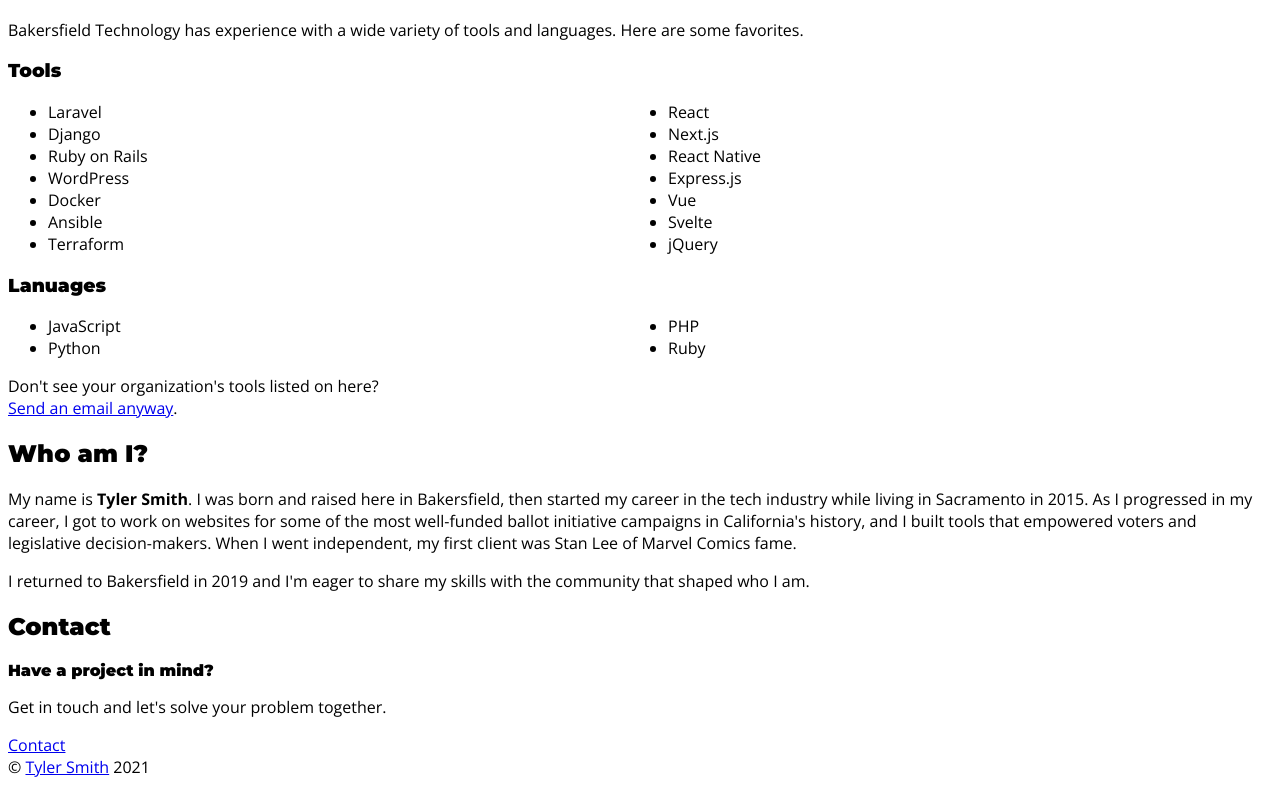
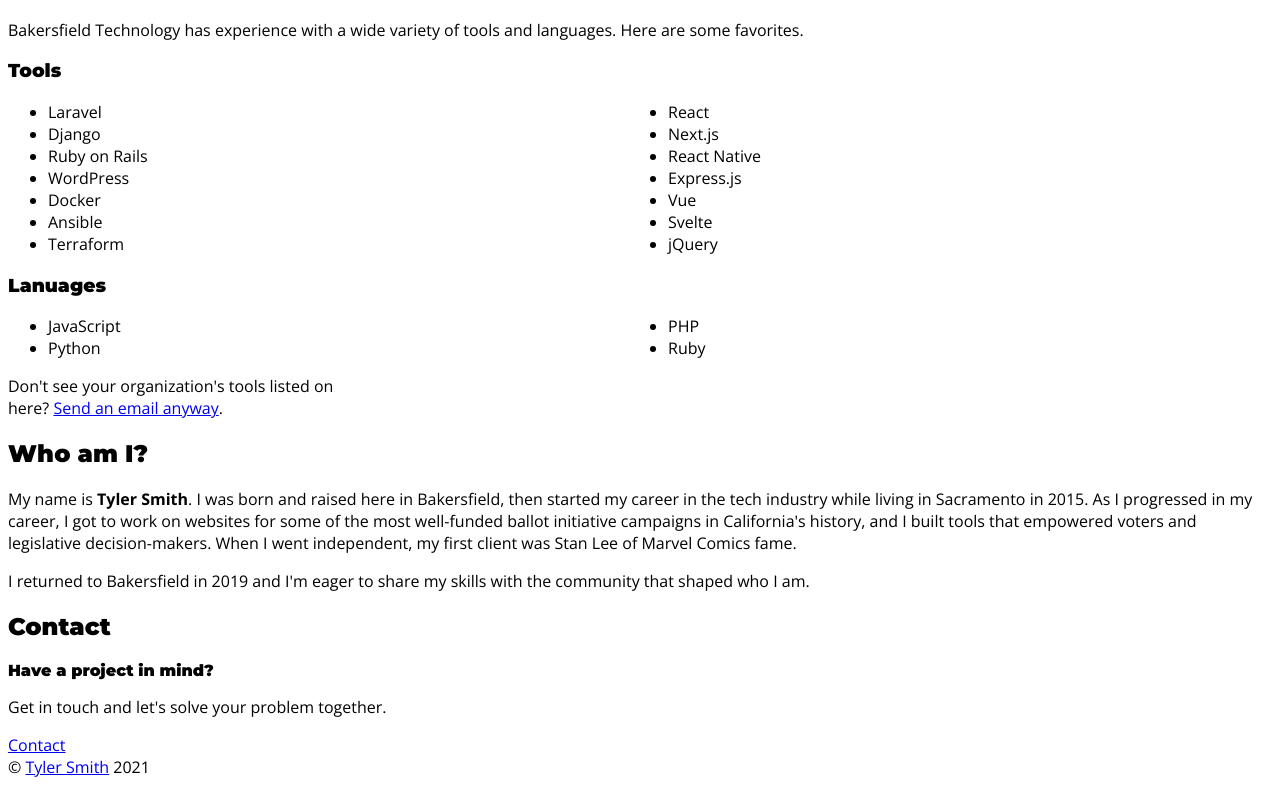
Before and after one commit to tylerlwsmith/bakersfieldtechnology.com, a Next.js app: page / in a window 1280 px wide. Shown: the part 10411-11197 px from the top of the page. Built offline with nearby package versions, Linux system fonts and the light colour scheme.

Commit message:
Bikeshedding on design tweaks

```diff
--- a/components/homepage/Technologies.tsx
+++ b/components/homepage/Technologies.tsx
@@ -72,9 +72,12 @@
           ))}
         </List>
 
-        <div className="text-sm pt-2 text-gray-500">
+        <div
+          className="text-sm pt-2 text-gray-500 leading-normal"
+          style={{ maxWidth: 350 }}
+        >
           <p>
-            Don't see your organization's tools listed on here? <br />
+            Don't see your organization's tools listed on here?{" "}
             <ScrollLink href="#contact" className="underline">
               Send an email anyway
             </ScrollLink>
```
